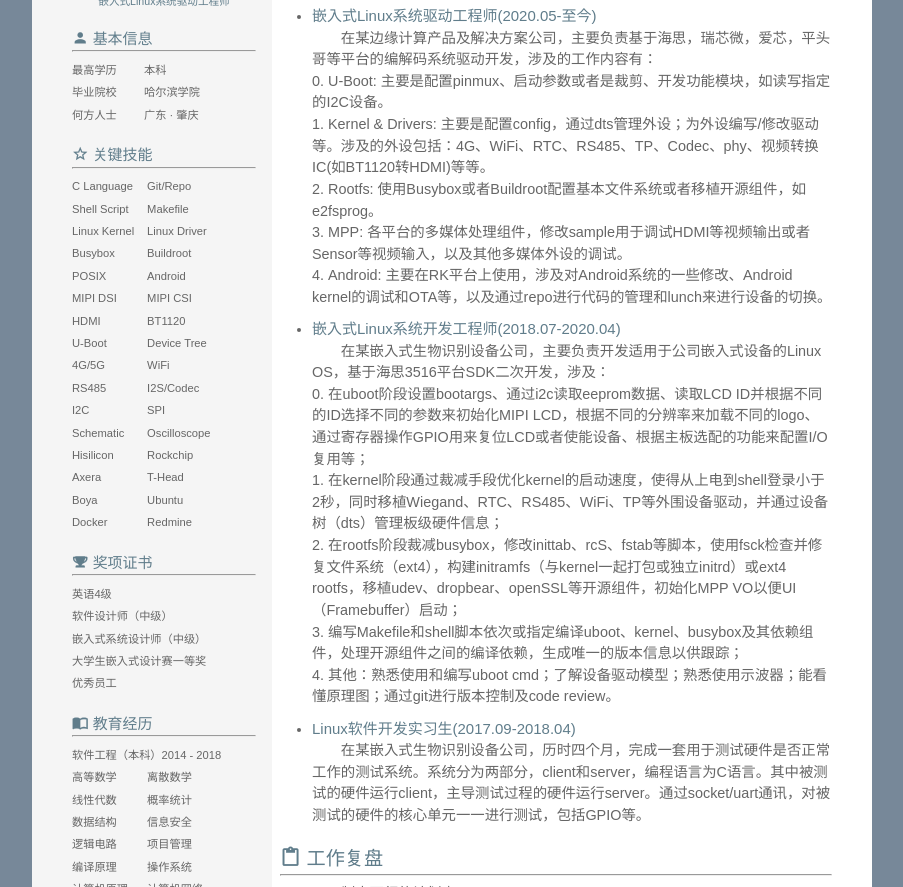
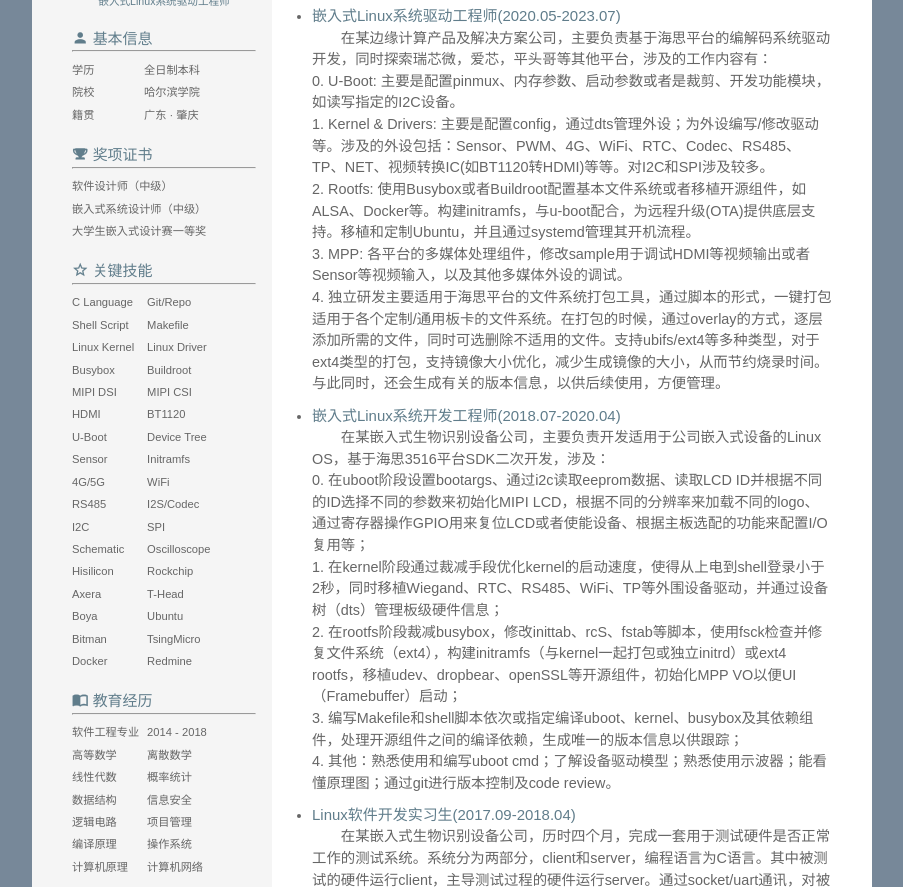
Before and after one commit to Chowe911/cv, a plain HTML site: page index.html in a window 1280 px wide. Shown: the part 65-952 px from the top of the page, without its empty margins (188-1091 px from the left). Drawn offline with Linux system fonts and the light colour scheme.

Commit message:
Update cv

```diff
--- a/index.html
+++ b/index.html
@@ -26,13 +26,35 @@
                 <ul class="info-list">
 
                     <li>
-                        <label class="left-label">最高学历</label><span class="label-value">本科</span></li>
+                        <label class="left-label">学历</label><span class="label-value">全日制本科</span></li>
                     <!-- <li>
                         <label class="left-label">毕业年份</label><span class="label-value">2018</span></li> -->
                     <li>
-                        <label class="left-label">毕业院校</label><span class="label-value">哈尔滨学院</span></li>
+                        <label class="left-label">院校</label><span class="label-value">哈尔滨学院</span></li>
                     <li>
-                        <label class="left-label">何方人士</label><span class="label-value">广东 · 肇庆</span></li>
+                        <label class="left-label">籍贯</label><span class="label-value">广东 · 肇庆</span></li>
+                </ul>
+            </div>
+
+            <div class="trophy info-unit">
+                <h3 class="info-header"><i class="iconfont icon-trophy"></i> <span class="info-title">奖项证书</span></h3>
+                <hr>
+                <ul class="info-list">
+                    <!-- <li>
+                        <label class="full-label">英语4级</label>
+                    </li> -->
+                    <li>
+                        <label class="full-label">软件设计师（中级）</label>
+                    </li>
+                    <li>
+                        <label class="full-label">嵌入式系统设计师（中级）</label>
+                    </li>
+                    <li>
+                        <label class="full-label">大学生嵌入式设计赛一等奖</label>
+                    </li>
+                    <!-- <li>
+                        <label class="full-label">优秀员工</label>
+                    </li> -->
                 </ul>
             </div>
 
@@ -60,10 +82,10 @@
                         <label class="left-label">Busybox</label>
                         <label class="left-label">Buildroot</label>
                     </li>
-                    <li>
+                    <!-- <li>
                         <label class="left-label">POSIX</label>
                         <label class="left-label">Android</label>
-                    </li>
+                    </li> -->
 
                     <li>
                         <label class="left-label">MIPI DSI</label>
@@ -76,6 +98,10 @@
                     <li>
                         <label class="left-label">U-Boot</label>
                         <label class="left-label">Device Tree</label>
+                    </li>
+                    <li>
+                        <label class="left-label">Sensor</label>
+                        <label class="left-label">Initramfs</label>
                     </li>
                     <li>
                         <label class="left-label">4G/5G</label>
@@ -106,30 +132,12 @@
                         <label class="left-label">Ubuntu</label>
                     </li>
                     <li>
+                        <label class="left-label">Bitman</label>
+                        <label class="left-label">TsingMicro</label>
+                    </li>
+                    <li>
                         <label class="left-label">Docker</label>
                         <label class="left-label">Redmine</label>
-                    </li>
-                </ul>
-            </div>
-
-            <div class="trophy info-unit">
-                <h3 class="info-header"><i class="iconfont icon-trophy"></i> <span class="info-title">奖项证书</span></h3>
-                <hr>
-                <ul class="info-list">
-                    <li>
-                        <label class="full-label">英语4级</label>
-                    </li>
-                    <li>
-                        <label class="full-label">软件设计师（中级）</label>
-                    </li>
-                    <li>
-                        <label class="full-label">嵌入式系统设计师（中级）</label>
-                    </li>
-                    <li>
-                        <label class="full-label">大学生嵌入式设计赛一等奖</label>
-                    </li>
-                    <li>
-                        <label class="full-label">优秀员工</label>
                     </li>
                 </ul>
             </div>
@@ -187,7 +195,8 @@
                 <hr>
                 <ul class="info-list">
                     <li>
-                        <label class="full-label">软件工程（本科）2014 - 2018</label>
+                        <label class="left-label">软件工程专业</label>
+                        <label class="left-label">2014 - 2018</label>
                     </li>
                     <li>
                         <label class="left-label">高等数学</label>
@@ -281,13 +290,14 @@
                 <hr>
                 <ul class="experience-list">
                     <li>
-                        <h3>嵌入式Linux系统驱动工程师(2020.05-至今)</h3>
-                        <p>在某边缘计算产品及解决方案公司，主要负责基于海思，瑞芯微，爱芯，平头哥等平台的编解码系统驱动开发，涉及的工作内容有：<br />
-                        0. U-Boot: 主要是配置pinmux、启动参数或者是裁剪、开发功能模块，如读写指定的I2C设备。<br />
-                        1. Kernel & Drivers: 主要是配置config，通过dts管理外设；为外设编写/修改驱动等。涉及的外设包括：4G、WiFi、RTC、RS485、TP、Codec、phy、视频转换IC(如BT1120转HDMI)等等。<br />
-                        2. Rootfs: 使用Busybox或者Buildroot配置基本文件系统或者移植开源组件，如e2fsprog。<br />
+                        <h3>嵌入式Linux系统驱动工程师(2020.05-2023.07)</h3>
+                        <p>在某边缘计算产品及解决方案公司，主要负责基于海思平台的编解码系统驱动开发，同时探索瑞芯微，爱芯，平头哥等其他平台，涉及的工作内容有：<br />
+                        0. U-Boot: 主要是配置pinmux、内存参数、启动参数或者是裁剪、开发功能模块，如读写指定的I2C设备。<br />
+                        1. Kernel & Drivers: 主要是配置config，通过dts管理外设；为外设编写/修改驱动等。涉及的外设包括：Sensor、PWM、4G、WiFi、RTC、Codec、RS485、TP、NET、视频转换IC(如BT1120转HDMI)等等。对I2C和SPI涉及较多。<br />
+                        2. Rootfs: 使用Busybox或者Buildroot配置基本文件系统或者移植开源组件，如ALSA、Docker等。构建initramfs，与u-boot配合，为远程升级(OTA)提供底层支持。移植和定制Ubuntu，并且通过systemd管理其开机流程。<br />
                         3. MPP: 各平台的多媒体处理组件，修改sample用于调试HDMI等视频输出或者Sensor等视频输入，以及其他多媒体外设的调试。<br />
-                        4. Android: 主要在RK平台上使用，涉及对Android系统的一些修改、Android kernel的调试和OTA等，以及通过repo进行代码的管理和lunch来进行设备的切换。<br />
+                        4. 独立研发主要适用于海思平台的文件系统打包工具，通过脚本的形式，一键打包适用于各个定制/通用板卡的文件系统。在打包的时候，通过overlay的方式，逐层添加所需的文件，同时可选删除不适用的文件。支持ubifs/ext4等多种类型，对于ext4类型的打包，支持镜像大小优化，减少生成镜像的大小，从而节约烧录时间。与此同时，还会生成有关的版本信息，以供后续使用，方便管理。
+                        <!-- 4. Android: 主要在RK平台上使用，涉及对Android系统的一些修改、Android kernel的调试和OTA等，以及通过repo进行代码的管理和lunch来进行设备的切换。<br /> -->
                         </p>
                     </li>
                     <li>
@@ -341,9 +351,11 @@
             </div>
 
             <div class="project info-unit right-list">
-                <h2 class="info-header"><i class="iconfont icon-project"></i> <span class="info-title">工作复盘</span></h2>
+                <h2 class="info-header"><i class="iconfont icon-project"></i> <span class="info-title">职业规划</span></h2>
                 <hr>
                 <ul class="experience-list">
+                    <p>坚定不移走技术路线，不断学习和探索。</p>
+                    <!-- <p>预则立，不预则废</p>
                     <p>制定可行的计划表</p>
                     <p>在动手前进行做尽可能详细的需求分析</p>
                     <p>保持沟通交流，减少信息差，形成反馈</p>
@@ -352,8 +364,10 @@
                     <p>利用工具管理进度</p>
                     <p>减少构建步骤</p>
                     <p>评审和优化代码</p>
-                    <p>持续学习</p>
+                    <p>持续学习</p> -->
 
+                </ul>
+            </div>
                     <!-- <li>
                         <h3>全自动智能婴儿车（毕业设计）</h3>
                         <p>
@@ -368,63 +382,7 @@
                         <p>制作过程：树莓派设定crontab计划任务，在设定的时间执行指定的脚本。在脚本中，树莓派通过控制gpio使继电器工作，使有源音箱工作；同时，调用sox顺序或随机播放本地音乐；为使音乐达到闹钟效果，首个音乐播放时音量从0到100缓慢递增。当时间来临时，如每天早上6：00，音乐就会缓缓的从卧室响起。</p>
                         <p>不足之处：没有RTC，每次重启树莓派之后需要联网同步时间；没有在线音乐API，不能播放在线音乐。</p>
                     </li> -->
-                    <!--
-                    <li>
-                        <h3>微信公众号</h3>
-                        <p>
-                            服务器通过php跟公众号后台进行消息互交。公众号的主要作用是根据用户发送过来的淘口令调用第三方api查找该商品的优惠信息，当找到时返回带有优惠信息（优惠券）的淘口令，否则返回出错信息。
-                        </p>
-                    </li>
-                    <li>
-                        <h3>LeetCode刷题</h3>
-                        <p>
-                            不定时在LeetCode刷题。对于任意一个明确输入/输出的问题，首先应考虑其Base Case，即满足输出的所有条件；其次，为解决这个问题选择时间/空间复杂度尽可能小的办法。
-                        </p>
-                    </li>
-                    <li>
-                        <h3>基于C语言的电子地图数据解析</h3>
-                        <p>
-                            对地图的一些原始数据解析成文本，在Linux平台下使用C语言操作，其中涉及对文件的操作，并用到了一些数据结构和算法，例如链表、排序、二分查找等。
-                        </p>
-                    </li>
-                    <li>
-                        <h3>基于C++的设计模式</h3>
-                        <p>
-                            在学习设计模式时，将其中的类的设计思想，如单例模式，分别在Linux,GCC+Makefile和Windows+Visual
-                            Studio下用C++实现出来（一部分），并将其托管在我个人的GitHub上。
-                        </p>
-                    </li>
-                    -->
-                    <!--
-                    <li>
-                        <h3>基于C#的桌面程序</h3>
-                        <p>
-                            学习C#时的一些程序，包括网站（ASP.NET，并在IIS10上部署成功）、桌面程序（解析网页内容并显示出来）、数据库的操作（对SQL Sever数据库的增、删、改、查）等等，并将其托管在我的个人GitHub上。
-                        </p>
-                    </li>
 
-                    <li>
-                        <h3>在GitHub Pages部署个人网站chowe.one</h3>
-                        <p>
-                            采用Jekyll在GitHub Pages部署的个人网站，用markdown写文章。访问chowe.one查看效果或者在我的个人GitHub上查看其源代码。
-                        </p>
-                    </li>
-
-                    <li>
-                        <h3>一个Android应用程序</h3>
-                        <p>
-                            用Android Studio+Java写的一个解析网页内容的app，并将内容显示出来。源码托管在个人GitHub上。
-                        </p>
-                    </li>
-                    <li>
-                        <h3>基于QT的二维码识别</h3>
-                        <p>
-                            在学习QT时，我用了著名的二维码识别库--ZXing的QT版本QZXing，使用其中的库函数实现了识别图片二维码。
-                        </p>
-                    </li>
-                    -->
-                </ul>
-            </div>
             <!--
             <div class="aboutme info-unit right-paragraph">
                 <h2 class="info-header"><i class="iconfont icon-flower"></i> <span class="info-title">自我评价</span></h2>
```
